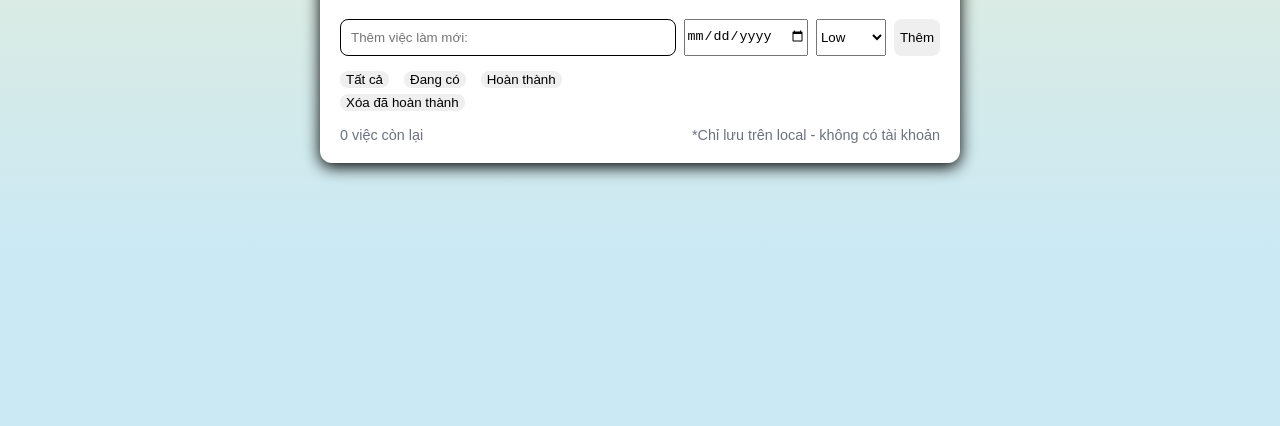
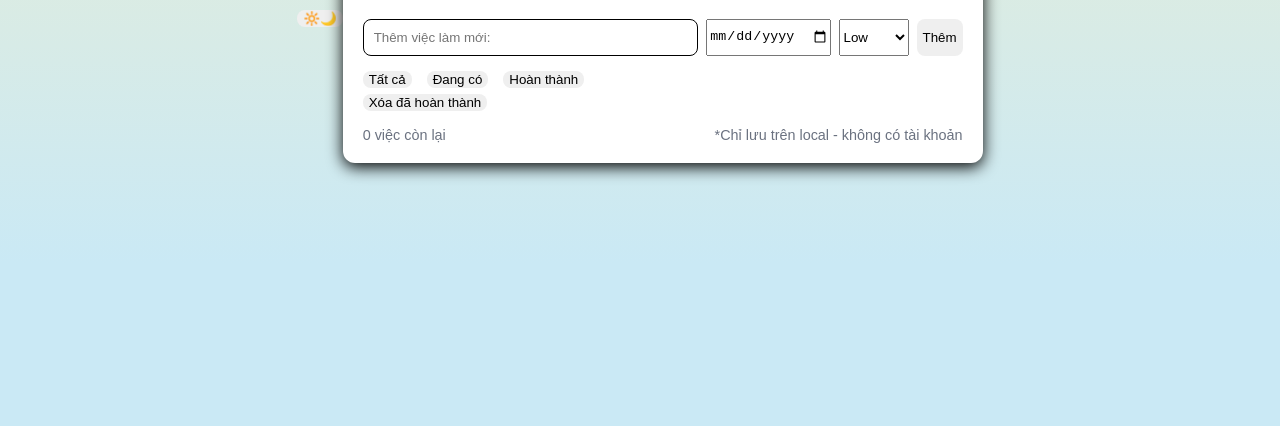
Before and after one commit to KAD207/1802COMP180202, a plain HTML site: page To-doList-App/index.html in a window 1280 px wide. Shown: the part 390-816 px from the top of the page. Drawn offline with Linux system fonts and the light colour scheme.

Commit message:
dark mode

```diff
--- a/To-doList-App/index.html
+++ b/To-doList-App/index.html
@@ -9,6 +9,8 @@
     <link rel="stylesheet" href="tdl.css"/>
 </head>
 <body>
+
+    <button id="darkmode">🔆🌙</button>
 
     <!-- main app container -->
     <main class="app" id="app">
--- a/To-doList-App/tdl.css
+++ b/To-doList-App/tdl.css
@@ -23,6 +23,12 @@ color: #f3f4f6;
 
 body.dark .app {
 background: #374151;
+}
+
+#darkmode {
+    display: flex;
+    align-items: top right;
+    justify-content: top right;
 }
 
 h1{
```
